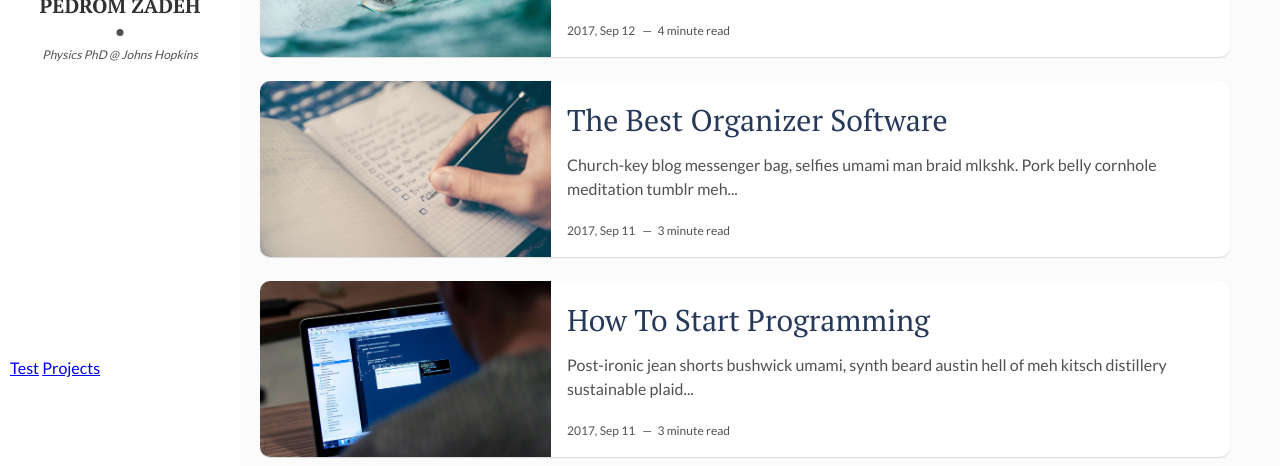
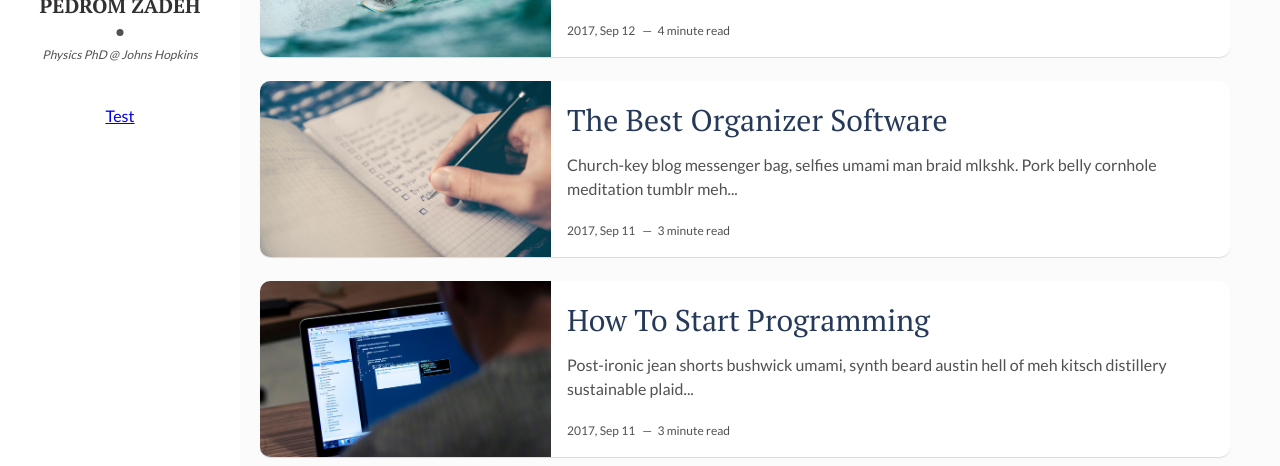
Before and after one commit to pedromzadeh/pedromzadeh.github.io, a Jekyll site: the page built from index.html, in a window 1280 px wide. Shown: the part 139-605 px from the top of the page. Built offline with Jekyll 4.4.1, drawn with Linux system fonts in a browser that asks for light colours; the list of posts is cut into pages by our own code.

Commit message:
Update main.html

```diff
--- a/_layouts/main.html
+++ b/_layouts/main.html
@@ -11,9 +11,8 @@ layout: default
       <div class="author-name">{{site.author}}</div>
       <p>{{site.about-author}}</p>
     </div>
-  </header> <!-- End Header -->
 
-  <header>
+    <div class="about">
       {% assign pages_list = site.pages %}
         {% for node in pages_list %}
           {% if node.title != null %}
@@ -22,9 +21,8 @@ layout: default
             {% endif %}
           {% endif %}
         {% endfor %}
-
-    <a href="{{site.baseurl}}/projects.md"> Projects</a>
-  </header>
+    </div>
+  </header> <!-- End Header -->
 
   <footer>
     <section class="contact">
```
Lines whose indentation alone changed are shown as unchanged.
